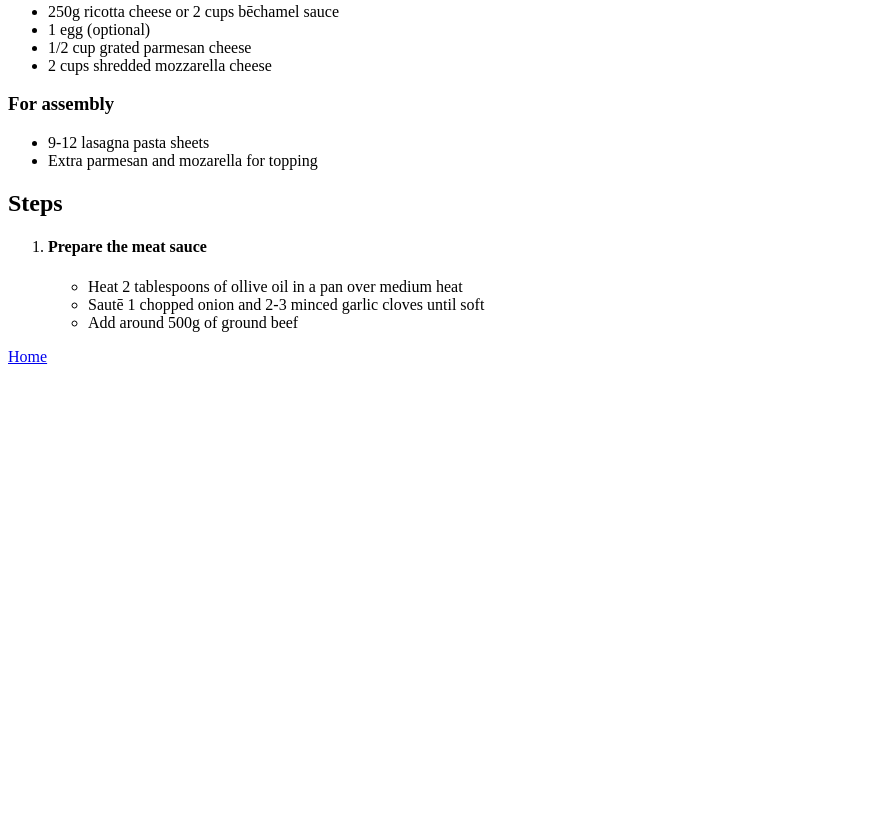
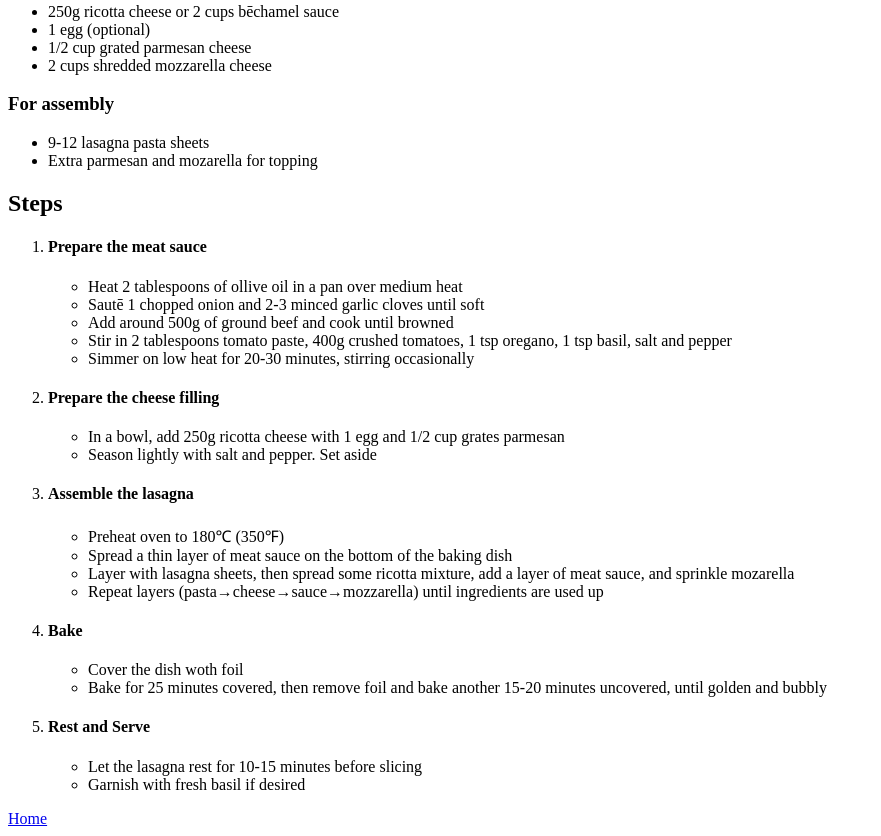
Before and after one commit to paras1t9/odin_recipes, a plain HTML site: page recipes/lasagna.html in a window 1280 px wide. Shown: the part 695-1531 px from the top of the page, without its empty margins (0-881 px from the left). Before the commit the page ends 1069 px from the top, so only its background shows below. Drawn offline with Linux system fonts and the light colour scheme.

Commit message:
Finished the lasagna recipe

```diff
--- a/recipes/lasagna.html
+++ b/recipes/lasagna.html
@@ -37,7 +37,31 @@
       <ul>
         <li>Heat 2 tablespoons of ollive oil in a pan over medium heat</li>
         <li>Sautē 1 chopped onion and 2-3 minced garlic cloves until soft</li>
-        <li>Add around 500g of ground beef</li>
+        <li>Add around 500g of ground beef and cook until browned</li>
+        <li>Stir in 2 tablespoons tomato paste, 400g crushed tomatoes, 1 tsp oregano, 1 tsp basil, salt and pepper</li>
+        <li>Simmer on low heat for 20-30 minutes, stirring occasionally</li>
+      </ul>
+      <li><h4>Prepare the cheese filling</h4></li>
+      <ul>
+        <li>In a bowl, add 250g ricotta cheese with 1 egg and 1/2 cup grates parmesan</li>
+        <li>Season lightly with salt and pepper. Set aside</li>
+      </ul>
+      <li><h4>Assemble the lasagna</h4></li>
+      <ul>
+        <li>Preheat oven to 180℃ (350℉)</li>
+        <li>Spread a thin layer of meat sauce on the bottom of the baking dish</li>
+        <li>Layer with lasagna sheets, then spread some ricotta mixture, add a layer of meat sauce, and sprinkle mozarella</li>
+        <li>Repeat layers (pasta→cheese→sauce→mozzarella) until ingredients are used up</li>
+      </ul>
+      <li><h4>Bake</h4></li>
+      <ul>
+        <li>Cover the dish woth foil</li>
+        <li>Bake for 25 minutes covered, then remove foil and bake another 15-20 minutes uncovered, until golden and bubbly</li>
+      </ul>
+      <li><h4>Rest and Serve</h4></li>
+      <ul>
+        <li>Let the lasagna rest for 10-15 minutes before slicing</li>
+        <li>Garnish with fresh basil if desired</li>
       </ul>
     </ol>
     <a href="../index.html">Home</a>
```
